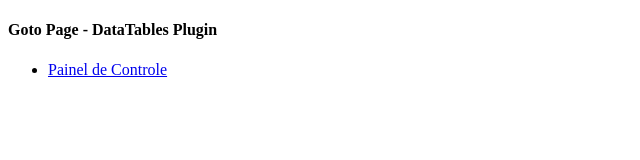
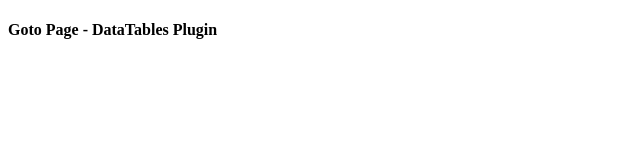
Before and after one commit to diogosantana/dataTables-gotopage-bootstrap, a website with bundled scripts: page index.html in a window 1280 px wide. Shown: the whole page, without its empty margins (0-640 px from the left). Built offline with nearby package versions, Linux system fonts and the light colour scheme; files whose address does not match are found by name.

Commit message:
Deleted html nav element from example

```diff
--- a/index.html
+++ b/index.html
@@ -21,11 +21,6 @@
 			</div>
 		</div>
 	</header>
-	<nav class="navbar navbar-static-top navbar-default">
-		<ul class="nav navbar-nav">
-			<li><a id="gotoPainelControle" href="#">Painel de Controle</a></li>
-		</ul>
-	</nav>
 
 	<div id="content" class="container-fluid">
 		<table id="demoTable" class="table table-striped table-bordered" style="width: 100%;"></table>
```
